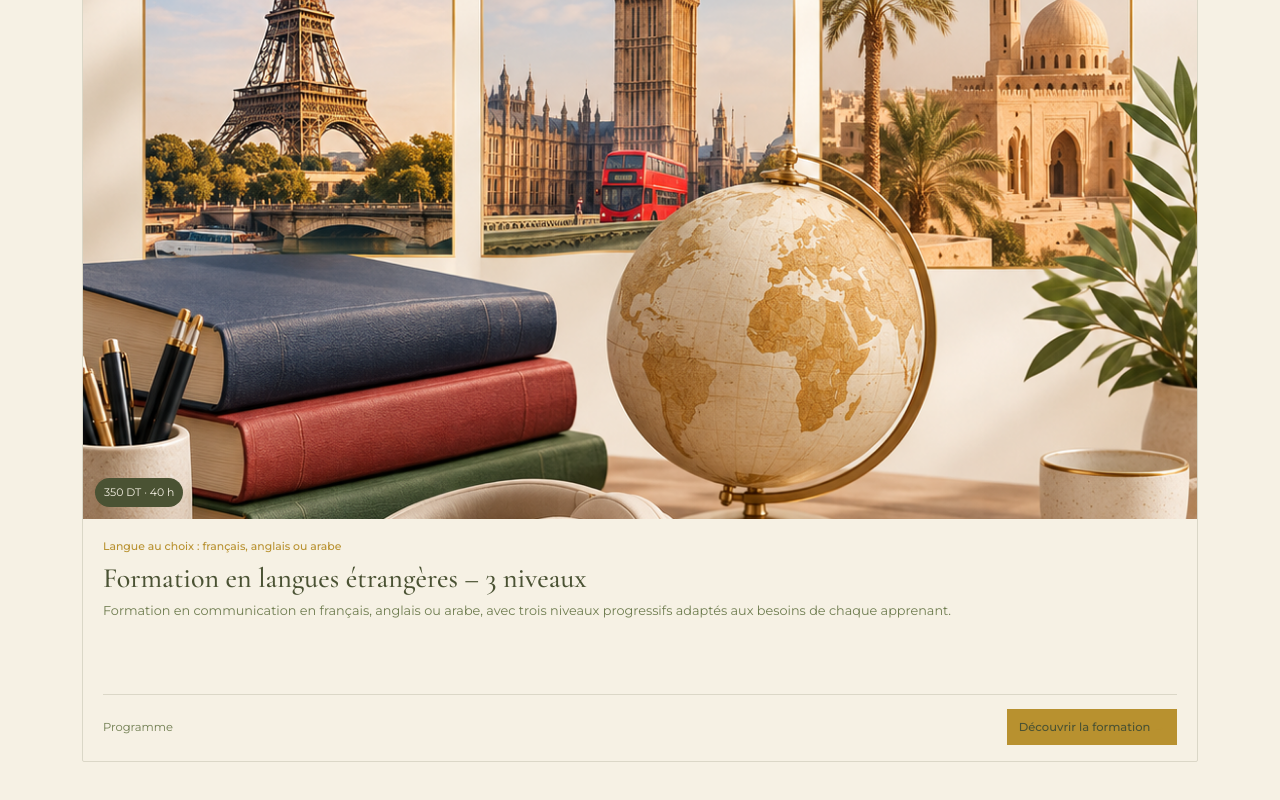
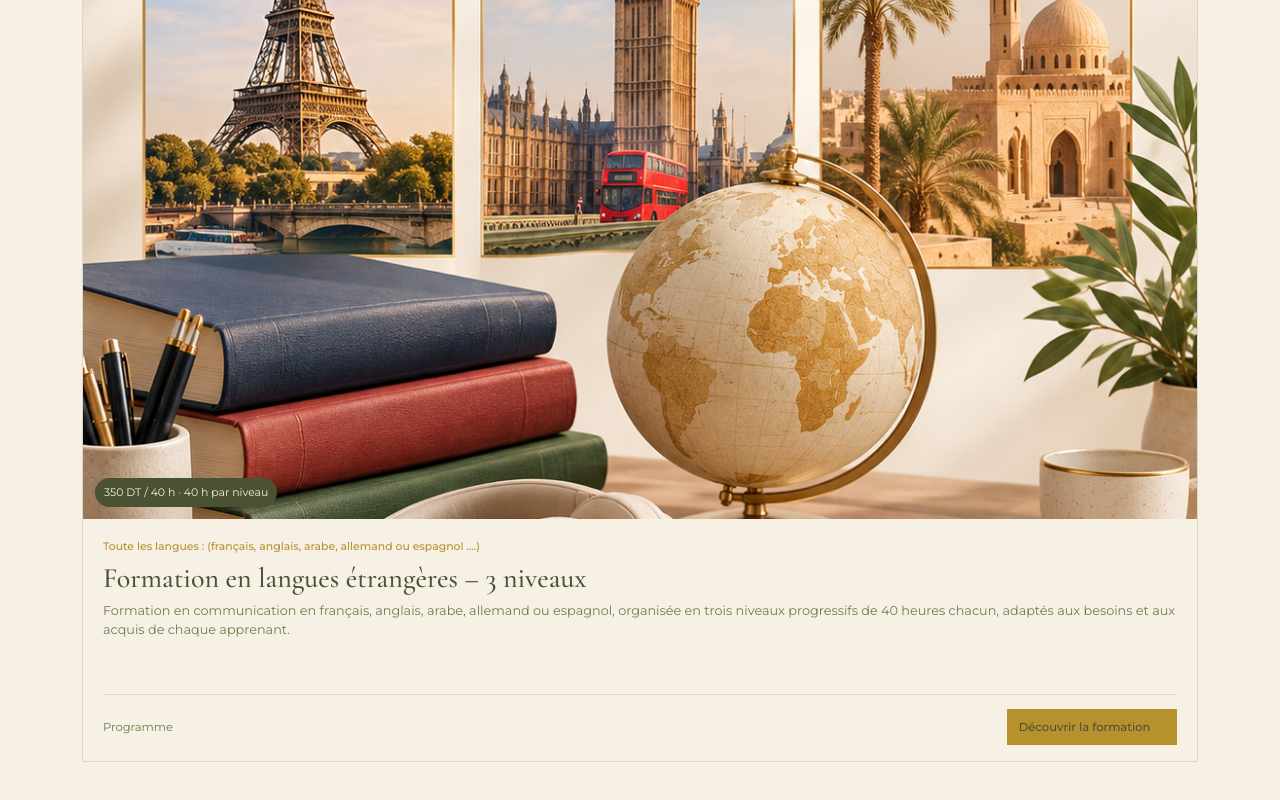
Before and after one commit to lindalindachaibi-ux/Essenti-Elle, a Next.js app: page /formations in a window 1280 px wide. Shown: the part 7757-8557 px from the top of the page. Built offline with nearby package versions, Linux system fonts and the light colour scheme.

Commit message:
feat: changer contenu de la formation langues

```diff
--- a/app/formations/data.ts
+++ b/app/formations/data.ts
@@ -405,32 +405,39 @@ format: [
       ],
       sessions: []
   },
-    {slug: "langues-etrangeres",
+
+{
+  slug: "langues-etrangeres",
   category: "Langues étrangères",
   title: "Formation en langues étrangères – 3 niveaux",
-label: "Langue au choix : français, anglais ou arabe",
-duration: "40 h",
-price: "350 DT",
+  label: "Toute les langues  : (français, anglais, arabe, allemand ou espagnol ....)",
+  duration: "40 h par niveau",
+  price: "350 DT / 40 h",
   image: "/Apprendre-les-langues-autour-du-monde.webp",
-description: "Formation en communication en français, anglais ou arabe, avec trois niveaux progressifs adaptés aux besoins de chaque apprenant.",
-summary: "Apprentissage d’une langue au choix parmi le français, l’anglais et l’arabe. La formation couvre le vocabulaire essentiel, la prononciation, la compréhension orale et écrite, l’expression orale, les dialogues pratiques et la communication dans des situations quotidiennes et professionnelles.",
+  description: "Formation en communication en français, anglais, arabe, allemand ou espagnol, organisée en trois niveaux progressifs de 40 heures chacun, adaptés aux besoins et aux acquis de chaque apprenant.",
+  summary: "Choisissez une langue parmi le français, l’anglais, l’arabe, l’allemand et l’espagnol. La formation permet de développer progressivement le vocabulaire, la prononciation, la compréhension orale et écrite ainsi que l’expression orale, à travers des dialogues pratiques et des situations de communication quotidiennes et professionnelles. Chaque niveau comprend 40 heures de formation au tarif de 350 DT.",
   goals: [
-    "Choisir une langue : français, anglais ou arabe",
+    "Choisir une langue parmi le français, l’anglais, l’arabe, l’allemand et l’espagnol",
     "Acquérir les bases essentielles de la communication",
     "Développer le vocabulaire et améliorer la prononciation",
     "Améliorer la compréhension orale et écrite",
     "Communiquer avec plus d’aisance dans des situations quotidiennes et professionnelles",
     "Progresser à travers trois niveaux adaptés aux acquis de chaque apprenant",
+    "Développer progressivement son autonomie en communication"
   ],
   format: [
-    "Niveau 1 : Initiation et bases de la communication",
-    "Niveau 2 : Développement du vocabulaire et de l’expression",
-    "Niveau 3 : Perfectionnement et autonomie en communication",
+    "Niveau 1 : Initiation et bases de la communication – 40 h (350 DT)",
+    "Niveau 2 : Développement du vocabulaire et de l’expression – 40 h (350 DT)",
+    "Niveau 3 : Perfectionnement et autonomie en communication – 40 h (350 DT)",
+    "Durée totale du parcours : 120 h",
+    "Tarif total des trois niveaux : 1 050 DT",
+    "Langue au choix : français, anglais, arabe, allemand ou espagnol",
     "Exercices pratiques, dialogues et mises en situation",
-    "Langue au choix : français, anglais ou arabe",
-    "Certificat de formation",
+    "Certificat de formation"
   ],
-sessions: []}
+  sessions: []
+}
+
 ];
 
 export const formations: Formation[] = formationsData.map((formation) => ({
```
Lines whose indentation alone changed are shown as unchanged.
